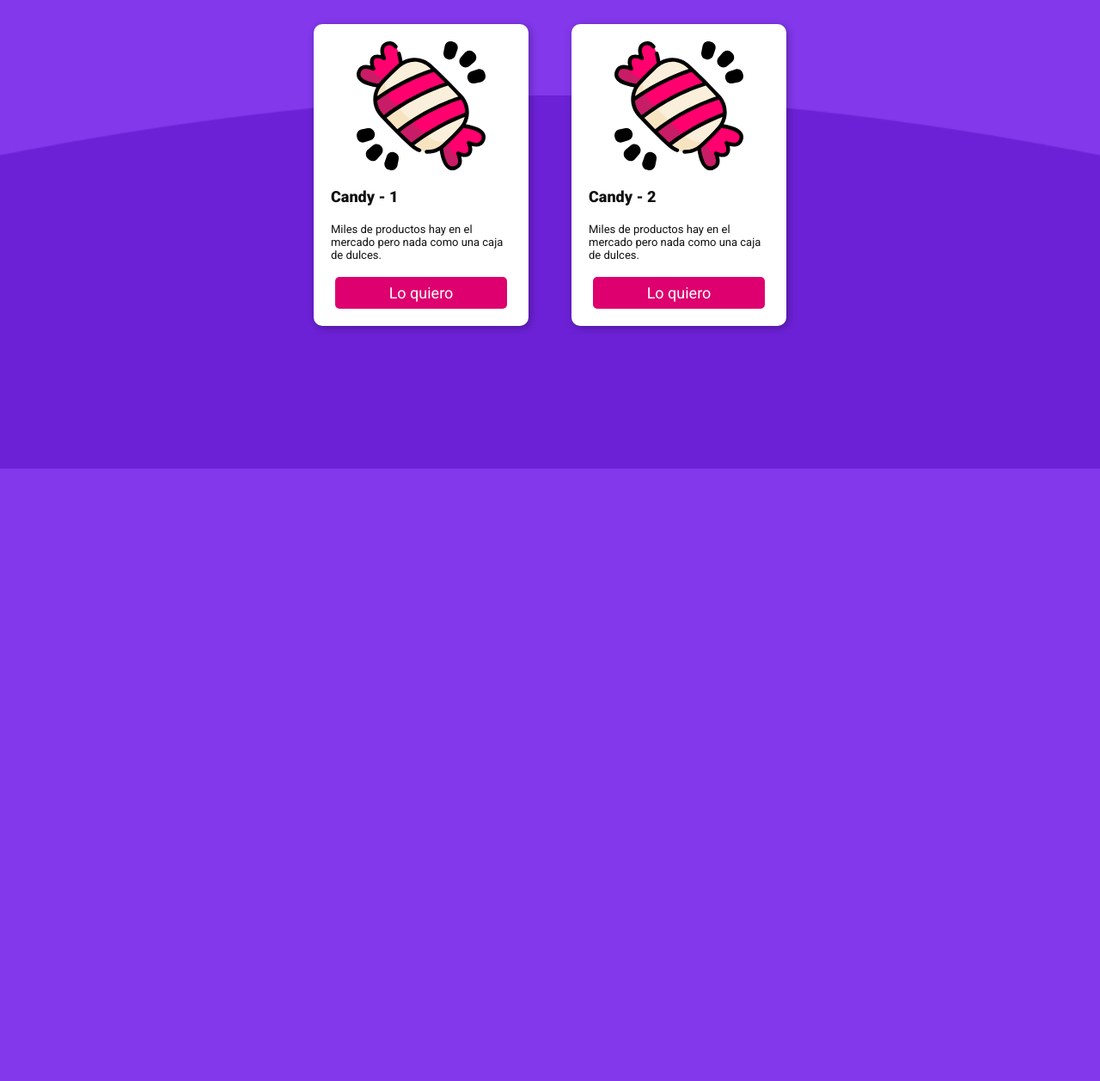
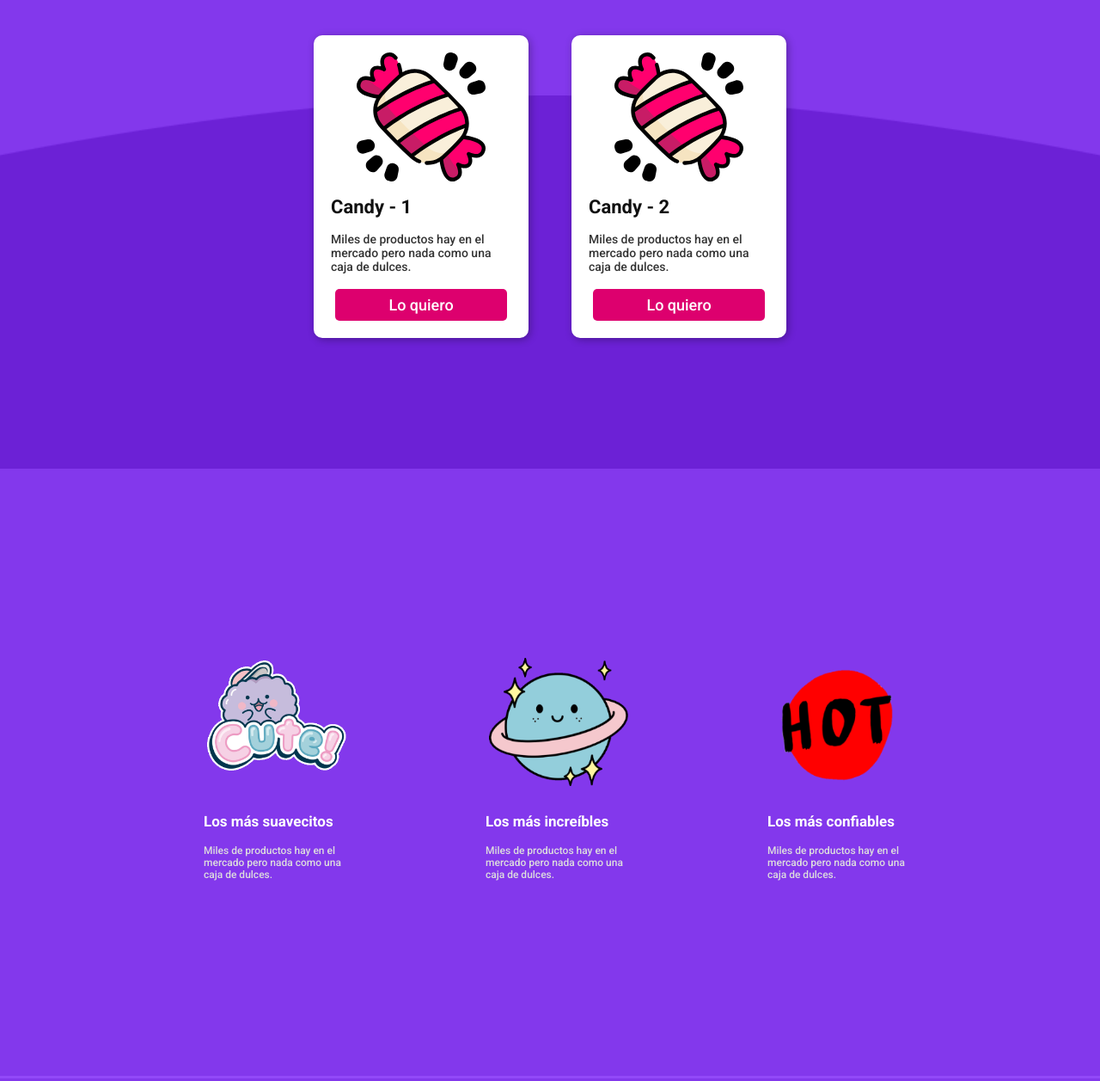
Before and after one commit to LuisRivero021298/candy-shop, a plain HTML site: page index.html in a window 1280 px wide. Shown: the part 278-1535 px from the top of the page at 86% size. Before the commit the page ends 823 px from the top, so only its background shows below. Drawn offline with Linux system fonts and the light colour scheme.

Commit message:
events section

```diff
--- a/css/index.css
+++ b/css/index.css
@@ -6,13 +6,36 @@ html, body{
 }
 :root{
   --primary-bg: #8338EC;
+  --black-color: #111;
+  --grey-dark-color: #333;
+  --white-color: #FFF;
+  --white-color-hover: #DDD;
+  --action-color: #dd006E;
+  --action-color-hover: #FF006E;
+
+  /*TEXT*/
+  --subtitle-sm: 17px;
+  --subtitle-md: 22px;
+  --subtitle-lg: 28px;
+  --subtitle-weigth: 700;
+  --subtitle-color: var(--black-color);
+  --paragraph-size-sm: 12px;
+  --paragraph-size-md: 14px;
+  --paragraph-size-lg: 17px;
+  --paragraph-weigth: 500;
+  --paragraph-color: var(--grey-dark-color);
 }
 
 body{
   background-color: var(--primary-bg);
-  color: #FFF;
+  color:var(--white-color);
 }
-
+hr{
+  border: none;
+  background-color: transparent;
+  border-top: 3px solid #9249f8;
+  height: 0;
+}
 /* NAVBAR SECTION */
 nav {
   display: flex;
@@ -34,11 +57,11 @@ nav .brand-logo{
 }
 .options a{
   font-size: 15px;
-  color: #ddd;
+  color: var(--white-color-hover);
   text-decoration: none;
 }
 .options a:hover{
-  color: #fff;
+  color: var(--white-color);
 }
 
 /* MAIN SECTION */
@@ -62,14 +85,15 @@ h1{
 }
 .product{
   padding: 25px;
-  color: #111;
-  margin-top: -300px;
+  color: var(--black-color);
+  margin-top: -32%;
   max-width: 300px;
+  min-width: 285px;
   box-sizing: border-box;
 }
 .product .content{
   padding: 20px;
-  background: white;
+  background: var(--white-color);
   min-height: 240px;
   border-radius: 10px;
   box-shadow: 2px 2px 10px rgba(1,1,1,.3);
@@ -82,13 +106,17 @@ h1{
 .image-content img{
   width: 100%;
   object-fit: cover;
+  object-position: center top;
 }
 .content h2{
-  margin: 20px auto;
+  margin: 17px auto;
+  font-size: var(--subtitle-md);
 }
-.content p{
-  font-size: 13px;
+.product .content p{
+  font-size: var(--paragraph-size-md);
   margin-bottom: 18px;
+  font-weight: var(--paragraph-weigth);
+  color: var(--paragraph-color);
 }
 .btn{
   display: inline-block;
@@ -106,9 +134,45 @@ h1{
   text-decoration: none;
 }
 .btn-action{
-  background-color: #dd006E;
-  color: #FFF;
+  background-color: var(--action-color);
+  color: var(--white-color);
 }
 .btn-action:hover{
-  background-color: #FF006E;
+  background-color: var(--action-color-hover);
 }
+
+/*EVENTS SECTION*/
+
+.events {
+  height: 50px;
+  padding:25% 15%;
+  margin-top: 10px;
+  display: flex;
+  justify-content: space-between;
+  align-items: center;
+}
+.event{
+  padding: 35px;
+  max-width: 240px;
+  min-width: 200px;
+  box-sizing: border-box;
+}
+.event .content{
+  width: 100%;
+  min-height: 240px;
+  padding: 10px;
+}
+.event .content .image-content{
+  width: 95%;
+  height: 140px;
+  margin-bottom: 40px;
+}
+.event .content h3{
+  margin-top: 15px;
+  font-size: var(--subtitle-sm);
+}
+.event .content p {
+  font-size: var(--paragraph-size-sm);
+  color: var(--white-color-hover);
+  font-weight: var(--paragraph-weigth);
+}
--- a/index.html
+++ b/index.html
@@ -3,7 +3,7 @@
 <head>
   <meta charset="UTF-8">
   <meta name="viewport" content="width=device-width, initial-scale=1.0">
-  <link href="https://fonts.googleapis.com/css2?family=Roboto:wght@400;900&display=swap" rel="stylesheet">
+  <link href="https://fonts.googleapis.com/css2?family=Roboto:wght@400;500;700&display=swap" rel="stylesheet">
   <link rel="stylesheet" href="./css/index.css">
   <title>Brand</title>
 </head>
@@ -25,6 +25,7 @@
   <section class="main-section">
     <h1>Este es un producto increíble, no sé que haces viendo que lo puedes tener</h1>
   </section>
+
   <section class="products">
     <article class="product">
       <div class="content">
@@ -47,5 +48,37 @@
       </div>
     </article>
   </section>
+
+  <section class="events">
+    <article class="event">
+      <div class="content">
+        <figure class="image-content">
+          <img src="./images/b1.png" alt="b1">
+        </figure>
+        <h3>Los más suavecitos</h3>
+        <p>Miles de productos hay en el mercado pero nada como una caja de dulces.</p>
+      </div>
+    </article>
+    <article class="event">
+      <div class="content">
+        <figure class="image-content">
+          <img src="./images/b2.png" alt="b2">
+        </figure>
+        <h3>Los más increíbles</h3>
+        <p>Miles de productos hay en el mercado pero nada como una caja de dulces.</p>
+      </div>
+    </article>
+    <article class="event">
+      <div class="content">
+        <figure class="image-content">
+          <img src="./images/b3.png" alt="b3">
+        </figure>
+        <h3>Los más confiables</h3>
+        <p>Miles de productos hay en el mercado pero nada como una caja de dulces.</p>
+      </div>
+    </article>
+  </section>
+  <hr>
+  <section class="mentions"></section>
 </body>
 </html>
```
Also changed, not shown: images/b1.png (added), images/b2.png (added), images/b3.png (added), images/p1.png (added), images/p2.png (added), images/p3.webp (added), images/p4.png (added).
